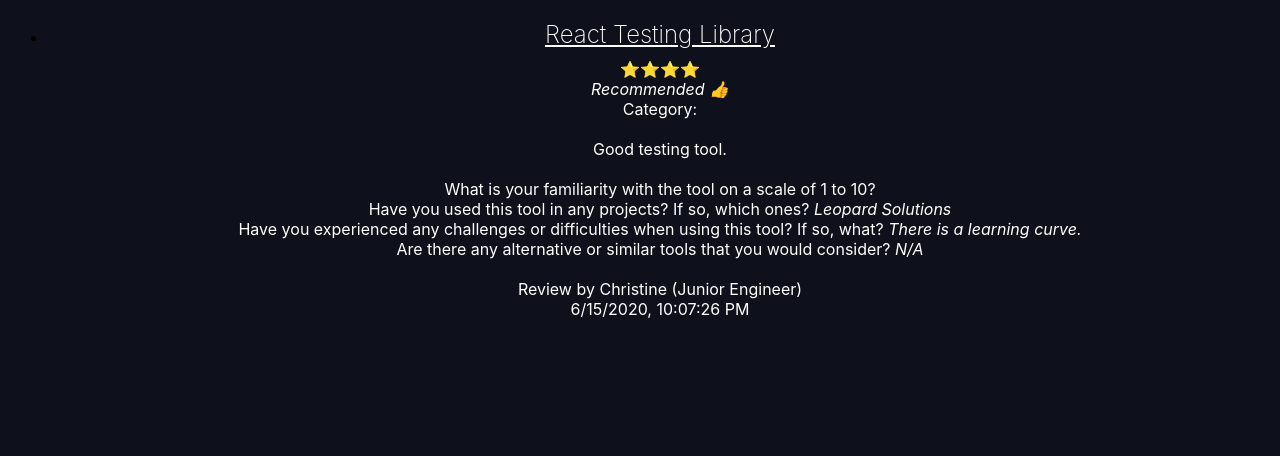
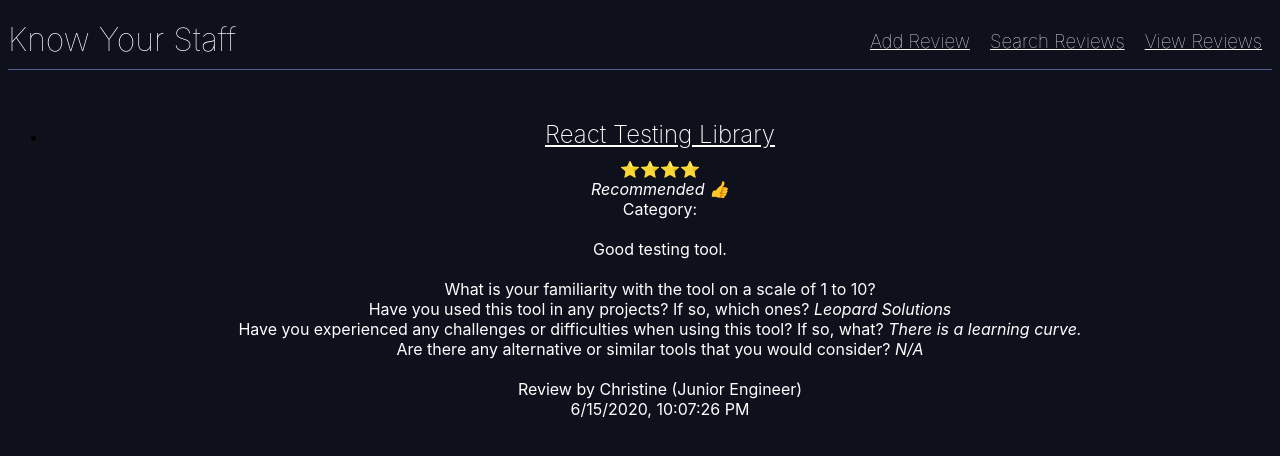
Before and after one commit to yutingcxiang/library-framework-form, a React (Create React App) app: page / in a window 1280 px wide. Shown: the top 456 px of the page. Built offline with nearby package versions, Linux system fonts and the light colour scheme.

Commit message:
Add Navbar component and improve routing

```diff
--- a/src/components/App.js
+++ b/src/components/App.js
@@ -1,21 +1,14 @@
 import React from 'react';
-import { BrowserRouter as Router, Route } from 'react-router-dom'
 import '../styles/App.css';
 import 'fontsource-roboto';
-import Form from "./Form";
-import Review from "./Review";
-import Search from "./Search";
-import ReviewsList from "./ReviewsList";
+
+import Navbar from "./Navbar";
 
 function App() {
   return (
     <div className="App">
-      <Router>
-        <Route exact path="/" component={ReviewsList}/>
-        <Route exact path="/search-review" component={Search}/>
-        <Route exact path="/new-review" component={Form}/>
-        <Route exact path="/view-review" component={Review}/>
-      </Router>
+      <Navbar/>
+      <br/>
     </div>
   );
 }
--- /dev/null
+++ b/src/components/Navbar.js
@@ -0,0 +1,27 @@
+import React from 'react';
+import { BrowserRouter as Router, Route, Link } from 'react-router-dom';
+import "../styles/Navbar.css";
+import Form from "./Form";
+import Review from "./Review";
+import Search from "./Search";
+import ReviewsList from "./ReviewsList";
+
+export default function Navbar() {
+  return (
+    <div className="navbar">
+      <Router>
+        <div className="navbar-menu">
+          <h1 className="app-title">Know Your Staff</h1>
+          <h3><Link to="/">View Reviews</Link></h3>
+          <h3><Link to="/search-review">Search Reviews</Link></h3>
+          <h3><Link to="/new-review">Add Review</Link></h3>
+        </div>
+
+        <Route exact path="/" component={ReviewsList}/>
+        <Route exact path="/search-review" component={Search}/>
+        <Route exact path="/new-review" component={Form}/>
+        <Route exact path="/view-review" component={Review}/>
+      </Router>
+    </div>
+  );
+}
--- /dev/null
+++ b/src/styles/Navbar.css
@@ -0,0 +1,26 @@
+.navbar-menu {
+  color: white;
+  float: right;
+  width: 100%;
+  margin-bottom: 50px;
+  padding-bottom: 10px;
+  border-bottom: 1px solid rgb(79, 98, 148);
+}
+
+.app-title, h3 {
+  display: inline;
+  border: none;
+}
+
+h3 {
+  font-weight: 100;
+  color: white;
+  position: relative;
+  top: 10px;
+}
+
+a {
+  color: white;
+  margin: 0px 10px;
+  float: right;
+}
```
